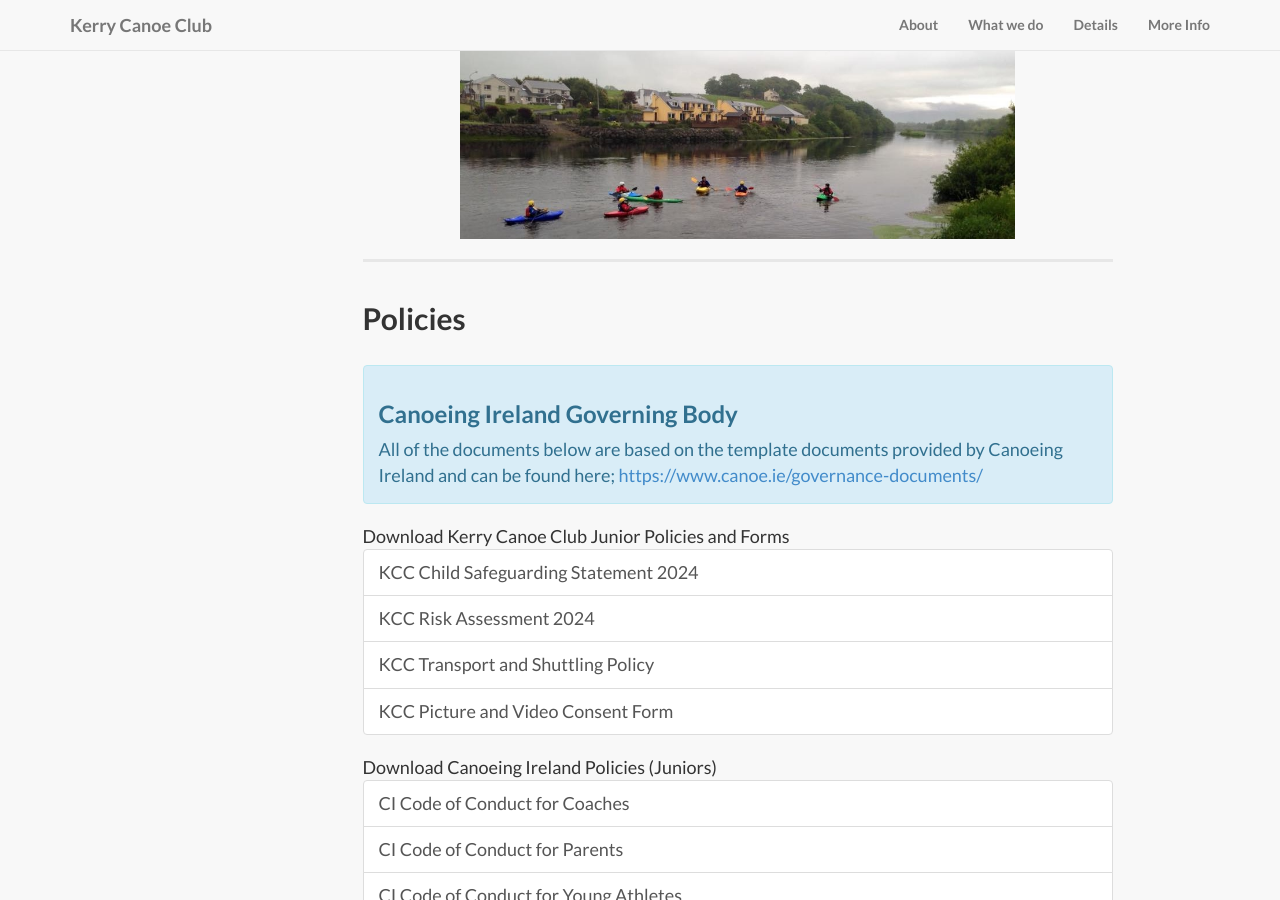
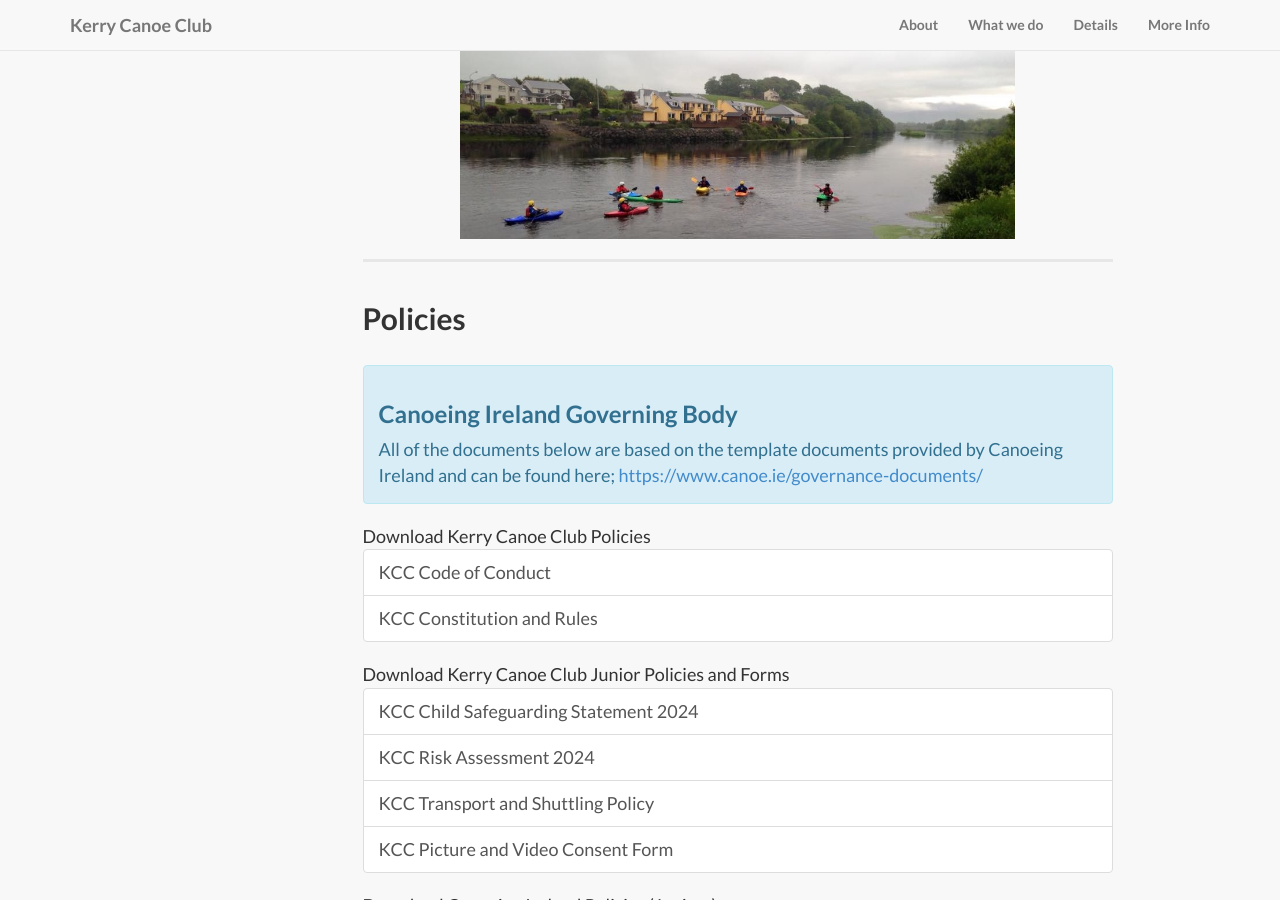
Before and after one commit to kerrycanoeclub/kerrycanoeclub.github.io, a Jekyll site: the page built from policies.html, in a window 1280 px wide and 900 px high. Built offline with Jekyll 4.4.1, drawn with Linux system fonts in a browser that asks for light colours.

Commit message:
add KCC constitution and code of conducto to policies page

```diff
--- a/policies.html
+++ b/policies.html
@@ -18,6 +18,26 @@ permalink: policies.html
       >https://www.canoe.ie/governance-documents/</a
     >
   </p>
+</div>
+
+<div class="card">
+  <div class="card-header">Download Kerry Canoe Club Policies</div>
+  <ul class="list-group list-group-flush">
+    <a
+      class="list-group-item list-group-item-action"
+      href="./assets/documents/KCC_Code_of_Conduct_2024.pdf"
+      download
+    >
+      KCC Code of Conduct
+    </a>
+    <a
+      class="list-group-item list-group-item-action"
+      href="./assets/documents/KERRY_CANOE_CLUB_CONSTITUTION_AND_RULES.pdf"
+      download
+    >
+      KCC Constitution and Rules
+    </a>
+  </ul>
 </div>
 
 <div class="card">
```
Also changed, not shown: 2 other files.
